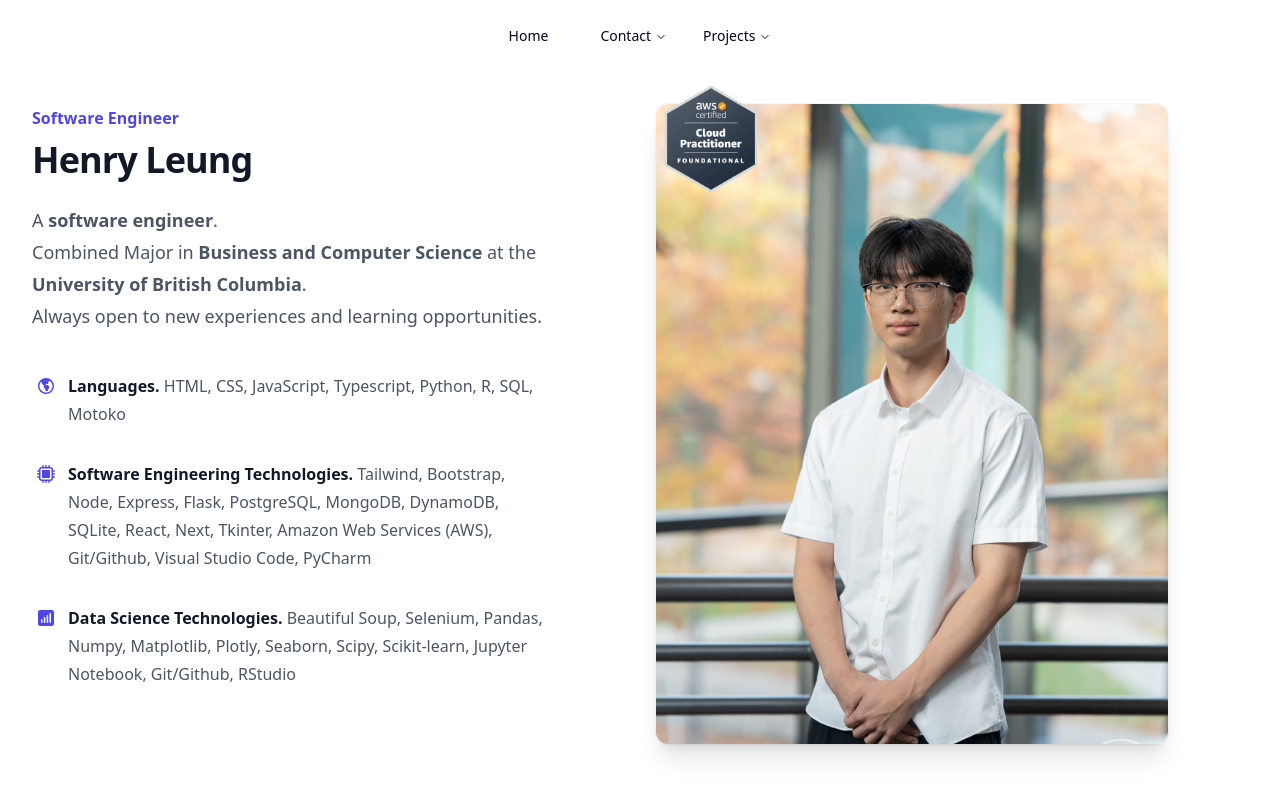
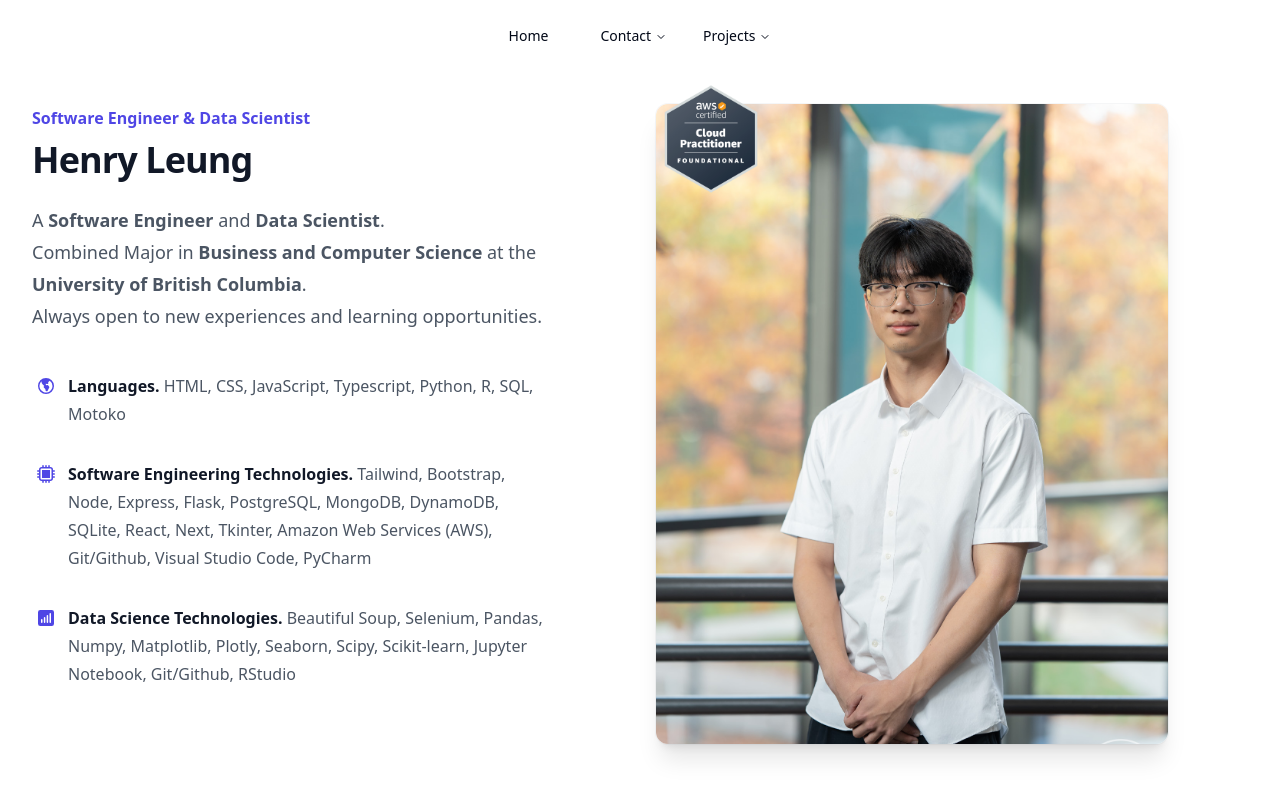
Before and after one commit to HenryLeungJ/personal-website, a Next.js app: page / in a window 1280 px wide. Shown: the top 798 px of the page. Built offline with nearby package versions, Linux system fonts and the light colour scheme.

Commit message:
done adding technolgies

```diff
--- a/src/components/me.tsx
+++ b/src/components/me.tsx
@@ -33,13 +33,13 @@ export default function Henry() {
           <div className="lg:pt-4 grid place-content-center lg:place-content-start">
             <div className="lg:max-w-lg">
               <h2 className="text-base font-semibold leading-7 text-indigo-600">
-                Software Engineer
+                Software Engineer & Data Scientist
               </h2>
               <p className="mt-2 text-3xl font-bold tracking-tight text-gray-900 sm:text-4xl">
                 Henry Leung
               </p>
               <p className="mt-6 text-lg leading-8 text-gray-600">
-                A <b>software engineer</b>.<br />
+                A <b>Software Engineer</b> and <b>Data Scientist</b>.<br />
                 Combined Major in <b>Business and Computer Science</b> at the{" "}
                 <b>University of British Columbia</b>.<br />
                 Always open to new experiences and learning opportunities.
```
